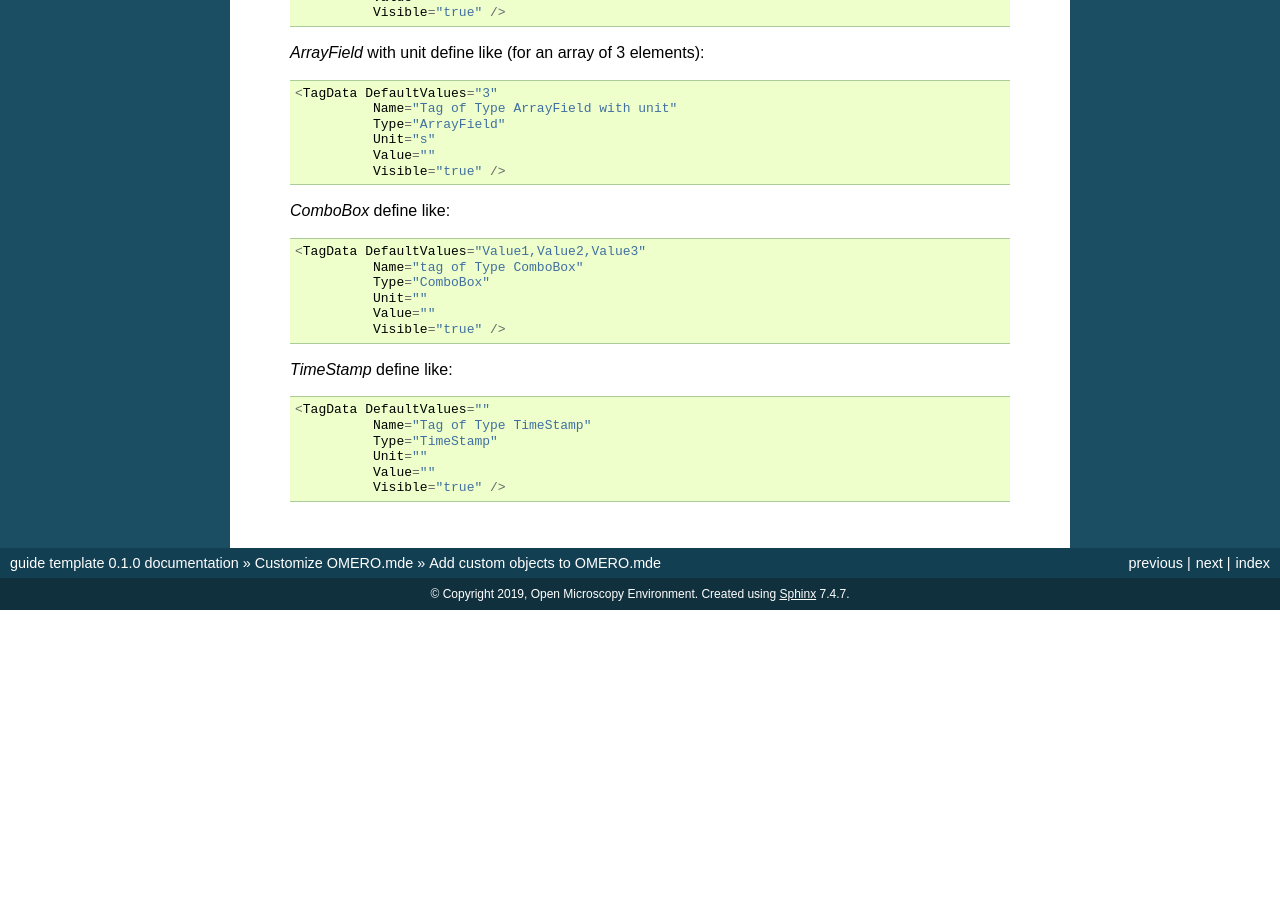
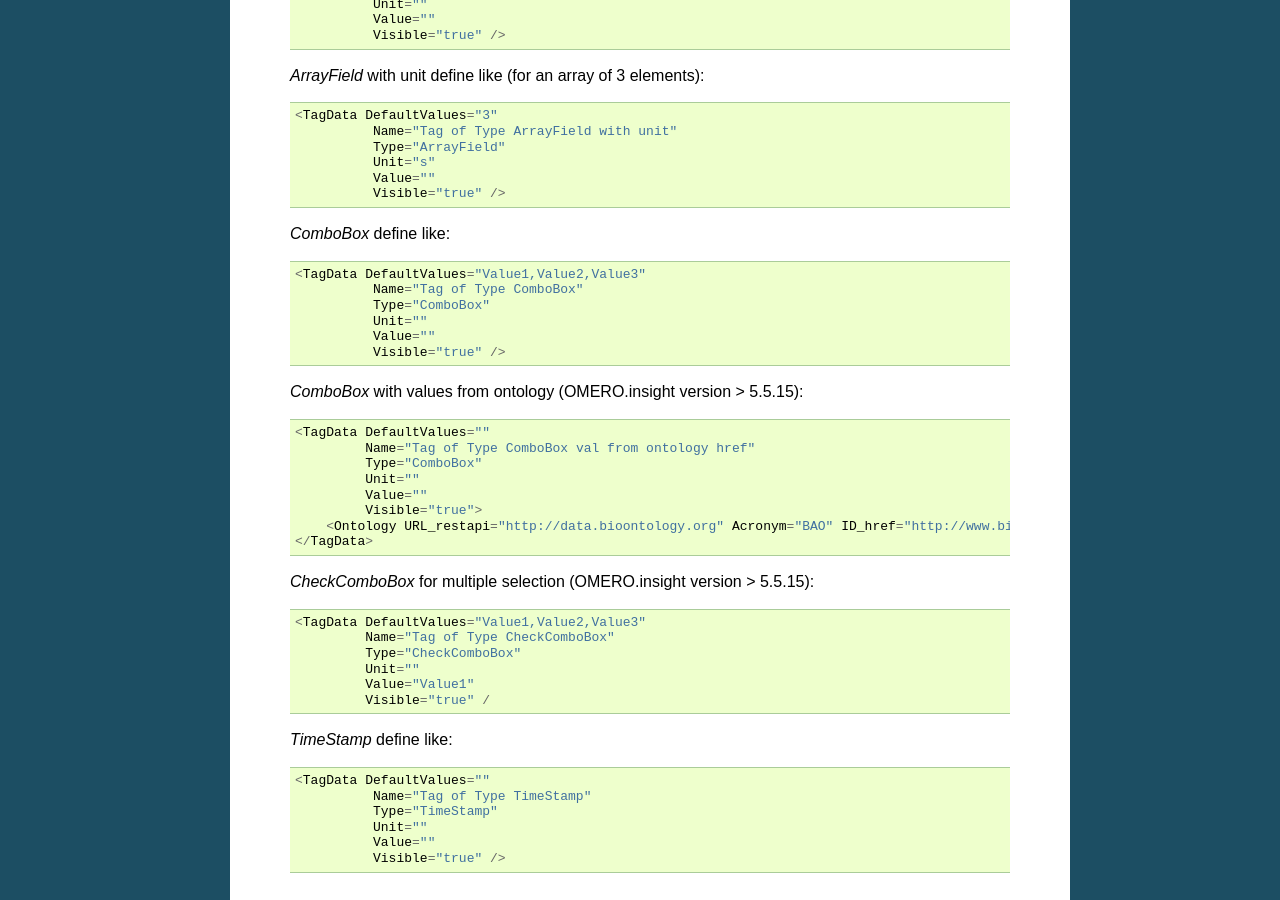
Before and after one commit to ome/omero-guide-mde, a Sphinx documentation site: the page built from docs/mde_customizeObjects.rst, in a window 1280 px wide and 900 px high, scrolled down 3773 px. Built offline with Sphinx 7.4.7, drawn with Linux system fonts in a browser that asks for light colours; before the commit the page ends 4383 px from its top, so only the background shows below that; some of the changed text lies outside the part shown.

Commit message:
add documentation for ontology fields, checkable comboboxes, required fields

```diff
--- a/docs/mde_customizeObjects.rst
+++ b/docs/mde_customizeObjects.rst
@@ -165,11 +165,31 @@
  `ComboBox` define like::
 
     <TagData DefaultValues="Value1,Value2,Value3"
-    	      Name="tag of Type ComboBox"
+    	      Name="Tag of Type ComboBox"
               Type="ComboBox"
               Unit=""
               Value=""
               Visible="true" />
+
+ `ComboBox` with values from ontology (OMERO.insight version > 5.5.15)::
+
+    <TagData DefaultValues=""
+             Name="Tag of Type ComboBox val from ontology href"
+             Type="ComboBox"
+             Unit=""
+             Value=""
+             Visible="true">
+        <Ontology URL_restapi="http://data.bioontology.org" Acronym="BAO" ID_href="http://www.bioassayontology.org/bao#BAO_0150008" />
+    </TagData>
+
+ `CheckComboBox` for multiple selection (OMERO.insight version > 5.5.15)::
+
+     <TagData DefaultValues="Value1,Value2,Value3"
+              Name="Tag of Type CheckComboBox"
+              Type="CheckComboBox"
+              Unit=""
+              Value="Value1"
+              Visible="true" /
 
  `TimeStamp` define like::
 
```
Also changed, not shown: other parts of docs/mde_customizeObjects.rst (+1 -1 lines), docs/mde_customizeView.rst (+21 -2 lines), docs/images/mde_customizeView_RequiredFields.png (added), docs/images/mde_required_btn.png (added).
